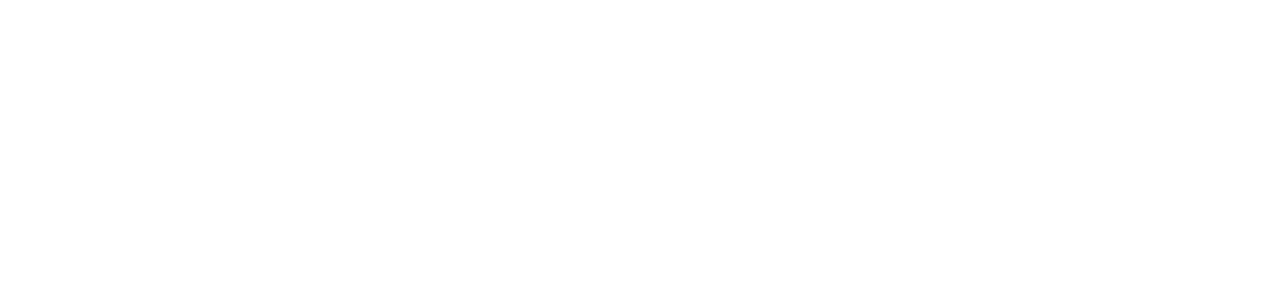
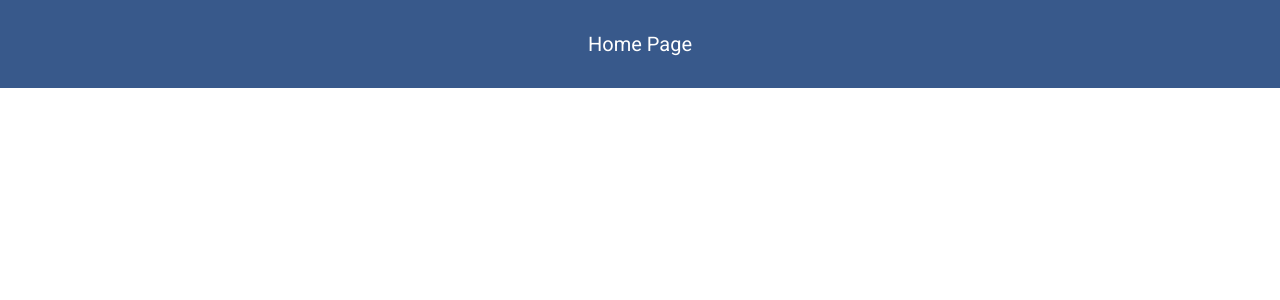
Before and after one commit to Taradude/smart-shop, a Vue app: page / in a window 1280 px wide. Shown: the top 300 px of the page. Built offline with nearby package versions, Linux system fonts and the light colour scheme.

Commit message:
Header (#2)
* Header

* fix

```diff
--- /dev/null
+++ b/src/components/TheHeader.vue
@@ -0,0 +1,22 @@
+<template>
+  <header class="header">
+    <nav>
+      <router-link to=""> Home Page</router-link>
+      <router-view />
+    </nav>
+  </header>
+</template>
+
+<script lang="ts">
+import { Vue, Component } from 'vue-property-decorator'
+
+@Component
+export default class TheHeader extends Vue {}
+</script>
+
+<style lang="scss">
+.header {
+  padding: 32px 48px;
+  background-color: $blue;
+}
+</style>
--- a/src/design/colors.scss
+++ b/src/design/colors.scss
@@ -1,3 +1,3 @@
-$white:#fff;
-
-$black:#000;
+$white: #fff;
+$black: #000;
+$blue: #38598b;
--- a/src/design/default.scss
+++ b/src/design/default.scss
@@ -18,5 +18,12 @@
 }
 
 a {
-  color: $black;
+  color: $white;
+  font-size: 20px;
+  line-height: 24px;
+  text-decoration: none;
+
+  &:hover {
+    text-decoration: underline;
+  }
 }
--- /dev/null
+++ b/src/layouts/MainLayout.vue
@@ -0,0 +1,28 @@
+<template>
+  <div class="main-layout">
+    <TheHeader />
+    <div class="main-layout__page">
+      <router-view />
+    </div>
+  </div>
+</template>
+
+<script lang="ts">
+import { Component, Vue } from 'vue-property-decorator'
+import TheHeader from '@/components/TheHeader.vue'
+
+@Component({
+  components: {
+    TheHeader,
+  },
+})
+export default class MainLayout extends Vue {}
+</script>
+
+<style lang="scss">
+.main-layout {
+  &__page {
+    padding: 64px 48px;
+  }
+}
+</style>
--- a/src/router/index.ts
+++ b/src/router/index.ts
@@ -1,22 +1,27 @@
-import Vue from "vue";
-import VueRouter, { RouteConfig } from "vue-router";
-import HomeView from "../views/HomeView.vue";
+import Vue from 'vue'
+import VueRouter, { RouteConfig } from 'vue-router'
+import MainLayout from '@/layouts/MainLayout.vue'
 
-Vue.use(VueRouter);
+Vue.use(VueRouter)
 
 const routes: Array<RouteConfig> = [
   {
-    path: "/",
-    name: "home",
-    component: HomeView,
+    path: '/',
+    component: MainLayout,
+    children: [
+      {
+        path: '',
+        name: 'HomeView',
+        component: () => import('@/views/HomeView.vue'),
+      },
+    ],
   },
-
-];
+]
 
 const router = new VueRouter({
-  mode: "history",
+  mode: 'history',
   base: process.env.BASE_URL,
   routes,
-});
+})
 
-export default router;
+export default router
```
